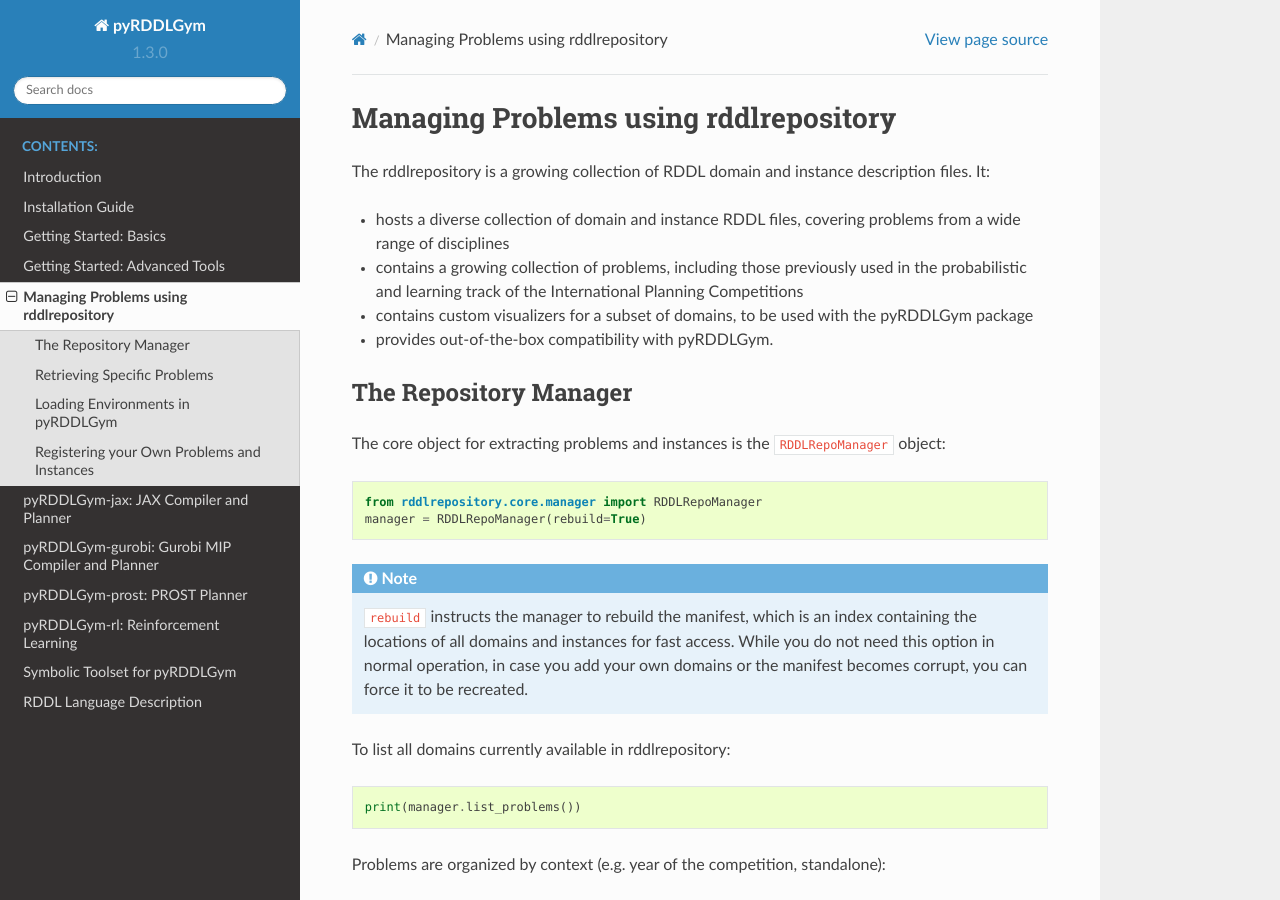
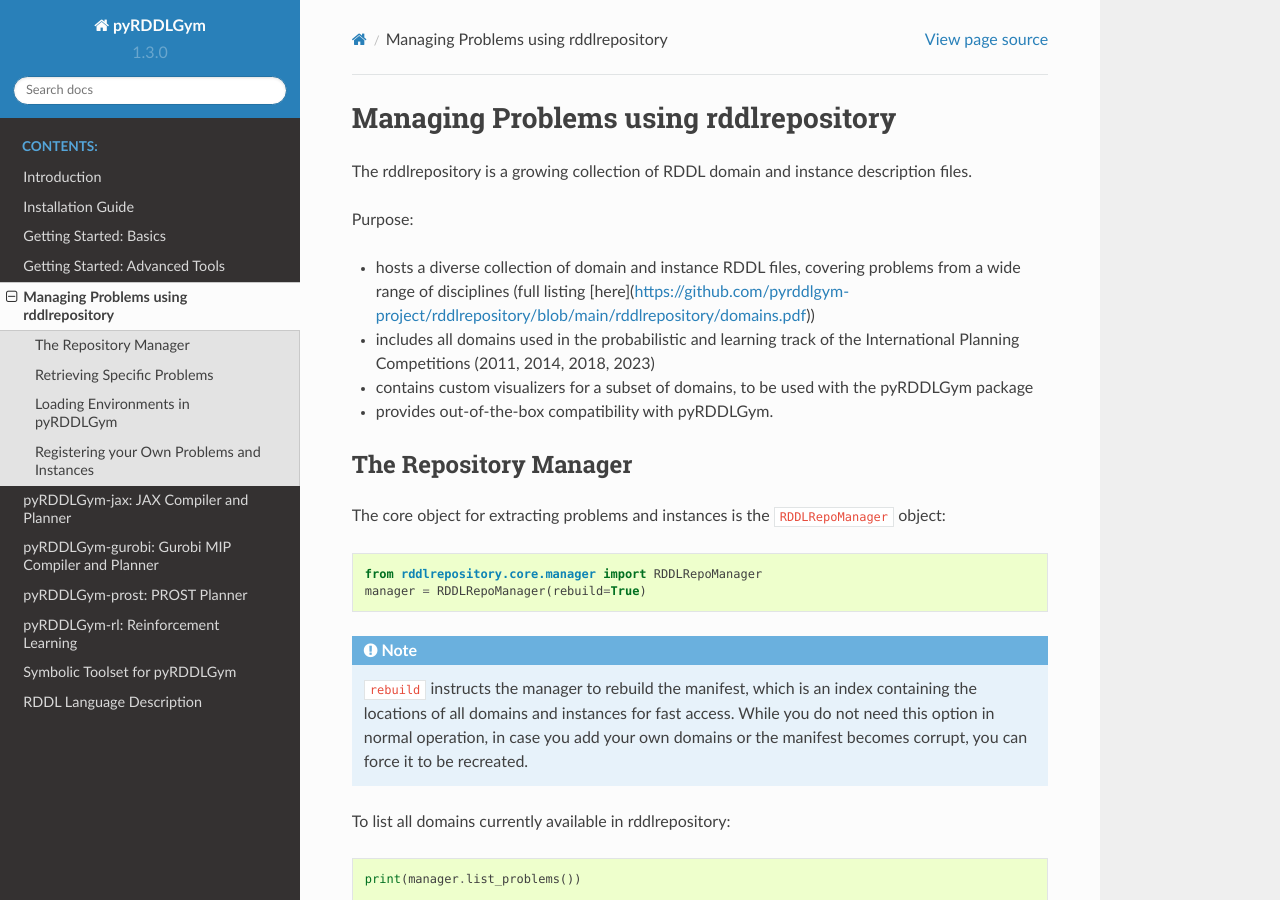
Before and after one commit to pyrddlgym-project/pyRDDLGym, a Sphinx documentation site: the page built from docs/rddlrepo.rst, in a window 1280 px wide and 900 px high. Built offline with Sphinx 7.4.7 and the Read the Docs theme 2.0.0, drawn with Linux system fonts in a browser that asks for light colours.

Commit message:
Update rddlrepo.rst

```diff
--- a/docs/rddlrepo.rst
+++ b/docs/rddlrepo.rst
@@ -2,10 +2,11 @@ Managing Problems using rddlrepository
 ===============
 
 The rddlrepository is a growing collection of RDDL domain and instance description files.
-It:
 
-- hosts a diverse collection of domain and instance RDDL files, covering problems from a wide range of disciplines
-- contains a growing collection of problems, including those previously used in the probabilistic and learning track of the International Planning Competitions
+Purpose:
+
+- hosts a diverse collection of domain and instance RDDL files, covering problems from a wide range of disciplines (full listing [here](https://github.com/pyrddlgym-project/rddlrepository/blob/main/rddlrepository/domains.pdf))
+- includes all domains used in the probabilistic and learning track of the International Planning Competitions (2011, 2014, 2018, 2023)
 - contains custom visualizers for a subset of domains, to be used with the pyRDDLGym package
 - provides out-of-the-box compatibility with pyRDDLGym.
 
```
